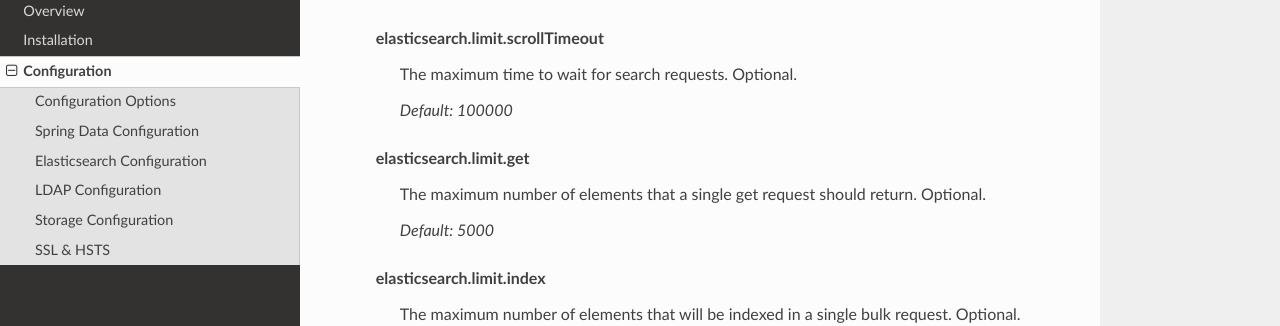
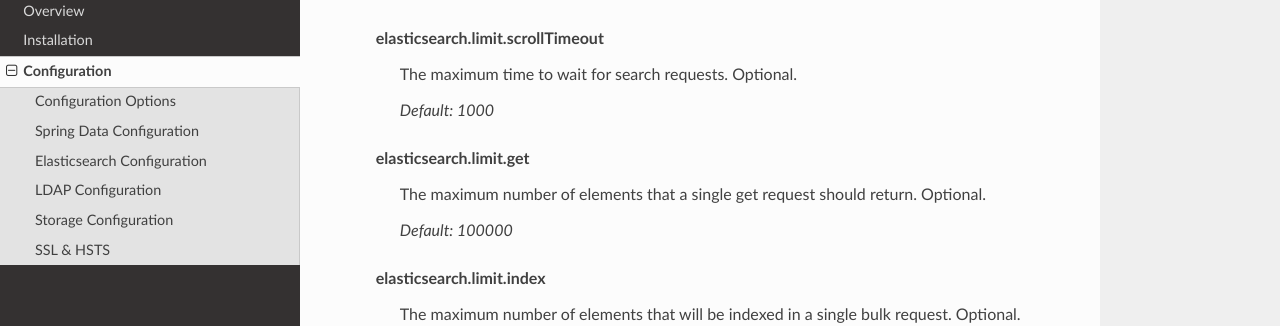
Before and after one commit to Open-MBEE/exec-mmsri, a Sphinx documentation site: the page built from docs/configuration.rst, in a window 1280 px wide and 900 px high, scrolled down 1812 px. Shown: the part 157-483 px from the top of the window. Built offline with Sphinx 7.4.7 and the Read the Docs theme 2.0.0, drawn with Linux system fonts in a browser that asks for light colours.

Commit message:
Fix default value

```diff
--- a/docs/configuration.rst
+++ b/docs/configuration.rst
@@ -82,12 +82,12 @@ The following are a list of options to configure the Elastic Module for MMS.
   elasticsearch.limit.scrollTimeout
     The maximum time to wait for search requests. Optional.
 
-    | `Default: 100000`
+    | `Default: 1000`
 
   elasticsearch.limit.get
     The maximum number of elements that a single get request should return. Optional.
 
-    | `Default: 5000`
+    | `Default: 100000`
 
   elasticsearch.limit.index
     The maximum number of elements that will be indexed in a single bulk request. Optional.
```
